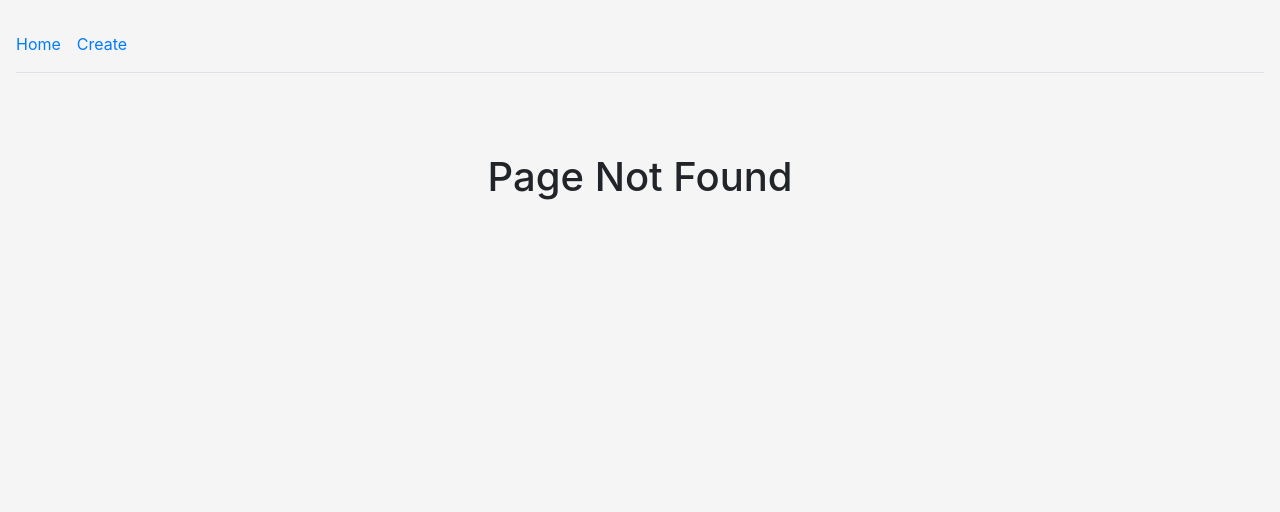
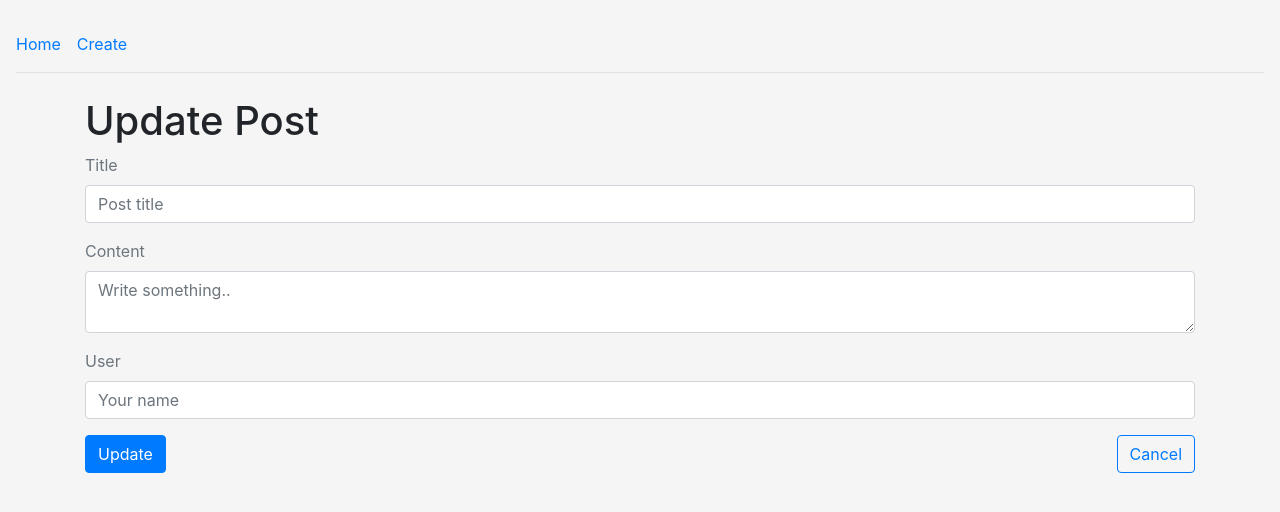
Before and after one commit to Michal-Radomski/MERN_App2, a React (Create React App) app in the folder client/: page /post/update/1 in a window 1280 px wide. Before the commit this address had no page. Shown: the top 512 px of the page. Built offline with nearby package versions, Linux system fonts and the light colour scheme; no server answers.

Commit message:
Client - updated post done

```diff
--- a/client/src/Create.tsx
+++ b/client/src/CreatePost.tsx
@@ -1,14 +1,19 @@
 import React from "react";
 import axios from "axios";
+import {Link, useHistory} from "react-router-dom";
 
-const Create = (): JSX.Element => {
+import {Post} from "./Interfaces";
+
+const CreatePost = (): JSX.Element => {
   const [state, setState] = React.useState<Post>({
     title: "",
     content: "",
     user: "",
   });
 
-  // destructure values from state
+  const history = useHistory();
+
+  // Destructure values from state
   const {title, content, user} = state;
 
   // onChange event handler
@@ -31,13 +36,16 @@ const Create = (): JSX.Element => {
         // console.log({response});
         // Empty state
         setState({...state, title: "", content: "", user: ""});
-        // Show sucess alert
+        // Show success alert
         alert(`Post titled ${response.data.title} was created`);
       })
       .catch((error) => {
         console.error(error.response);
         alert(error.response.data.error);
       });
+    setTimeout(function () {
+      history.push("/");
+    }, 1000);
   };
 
   return (
@@ -80,7 +88,14 @@ const Create = (): JSX.Element => {
             />
           </div>
           <div>
-            <button className="btn btn-primary">Create</button>
+            <button className="btn btn-primary" type="submit">
+              Create
+            </button>
+            <button style={{float: "right", background: "none", padding: 0, border: "none"}}>
+              <Link to="/" className="btn btn-outline-primary">
+                Cancel
+              </Link>
+            </button>
           </div>
         </form>
       </div>
@@ -88,4 +103,4 @@ const Create = (): JSX.Element => {
   );
 };
 
-export default Create;
+export default CreatePost;
--- a/client/src/Routes.tsx
+++ b/client/src/Routes.tsx
@@ -2,9 +2,10 @@ import React from "react";
 import {BrowserRouter, Switch, Route} from "react-router-dom";
 
 import App from "./App";
-import Create from "./Create";
+import CreatePost from "./CreatePost";
 import Navigation from "./Navigation";
 import SinglePost from "./SinglePost";
+import UpdatePost from "./UpdatePost";
 
 const NotFound = (): JSX.Element => <h1 style={{textAlign: "center", marginTop: "80px"}}>Page Not Found</h1>;
 
@@ -15,8 +16,9 @@ const Routes = (): JSX.Element => {
         <Navigation />
         <Switch>
           <Route path="/" exact={true} component={App} />
-          <Route path="/create" exact={true} component={Create} />
+          <Route path="/create" exact={true} component={CreatePost} />
           <Route path="/post/:slug" exact={true} component={SinglePost} />
+          <Route path="/post/update/:slug" exact={true} component={UpdatePost} />
           <Route path="/*" component={NotFound} />
         </Switch>
       </BrowserRouter>
--- /dev/null
+++ b/client/src/UpdatePost.tsx
@@ -0,0 +1,111 @@
+import React from "react";
+import axios from "axios";
+import {Link, useHistory} from "react-router-dom";
+
+import {Post} from "./Interfaces";
+
+const UpdatePost = (props: {match: {params: {slug: string}}}): JSX.Element => {
+  const [state, setState] = React.useState<Post>({
+    title: "",
+    slug: "",
+    user: "",
+    content: "",
+  });
+
+  const {title, slug, user, content} = state;
+  const history = useHistory();
+
+  React.useEffect(() => {
+    axios
+      .get(`${process.env.REACT_APP_API}/post/${props.match.params.slug}`)
+      .then((response) => {
+        const {title, slug, user, content} = response.data;
+        setState({title: title, slug: slug, user: user, content: content});
+      })
+      .catch((error: string) => alert("Error loading single post:" + error));
+  }, [props.match.params.slug]);
+
+  // onChange event handler
+  const handleChange = (name: string) => (event: React.FormEvent<HTMLInputElement | HTMLTextAreaElement>) => {
+    // console.log("name:", name, "event:", (event.target as HTMLInputElement | HTMLTextAreaElement).value);
+    setState({...state, [name]: (event.target as HTMLInputElement | HTMLTextAreaElement).value});
+  };
+
+  const handleSubmit = (event: React.SyntheticEvent) => {
+    event.preventDefault();
+    // console.table({title, content, user});
+    axios
+      .put(`${process.env.REACT_APP_API}/post/${slug}`, {title, content, user})
+      .then((response) => {
+        // console.log("response.data:", response.data);
+        const {title, content, slug, user} = response.data;
+        setState({...state, title, content, slug, user});
+        // Show success alert
+        alert(`Post titled ${title} is updated`);
+      })
+      .catch((error) => {
+        console.log(error.response);
+        alert(error.response.data.error);
+      });
+    setTimeout(function () {
+      history.push("/");
+    }, 1000);
+  };
+
+  const showUpdateForm = () => (
+    <form onSubmit={handleSubmit}>
+      <div className="form-group">
+        <label className="text-muted">Title</label>
+        <input
+          onChange={handleChange("title")}
+          value={title}
+          type="text"
+          className="form-control"
+          placeholder="Post title"
+          required
+        />
+      </div>
+      <div className="form-group">
+        <label className="text-muted">Content</label>
+        <textarea
+          onChange={handleChange("content")}
+          value={content}
+          className="form-control"
+          placeholder="Write something.."
+          required
+        />
+      </div>
+      <div className="form-group">
+        <label className="text-muted">User</label>
+        <input
+          onChange={handleChange("user")}
+          value={user}
+          type="text"
+          className="form-control"
+          placeholder="Your name"
+          required
+        />
+      </div>
+      <div>
+        <button className="btn btn-primary" type="submit">
+          Update
+        </button>
+        <button style={{float: "right", background: "none", padding: 0, border: "none"}}>
+          <Link to="/" className="btn btn-outline-primary">
+            Cancel
+          </Link>
+        </button>
+      </div>
+    </form>
+  );
+
+  return (
+    <div className="container pb-5">
+      <br />
+      <h1>Update Post</h1>
+      {showUpdateForm()}
+    </div>
+  );
+};
+
+export default UpdatePost;
```
Also changed, not shown: client/src/Interfaces.d.ts (+4 -4 lines), 1 other file (tests, documents, lock files or other folders).
